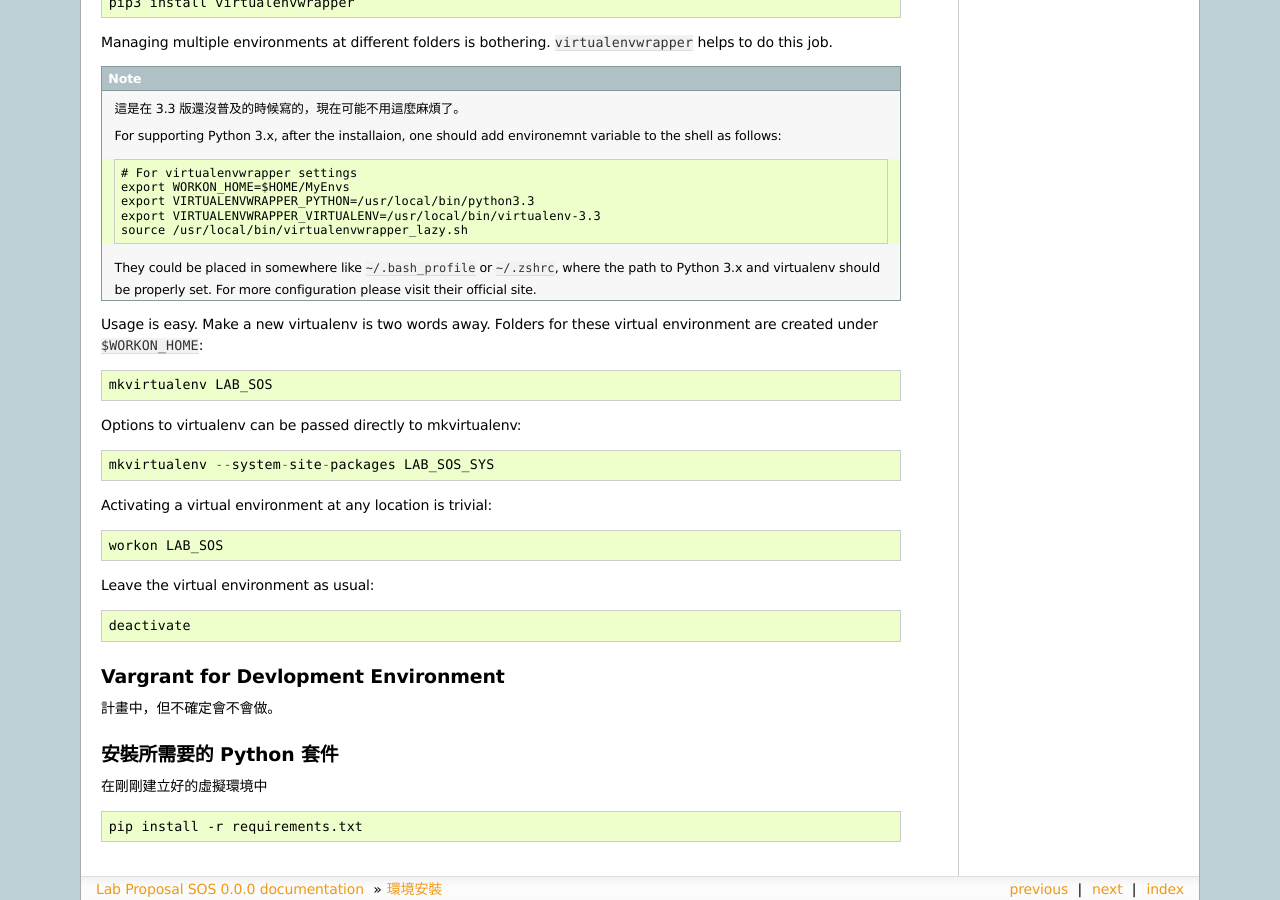
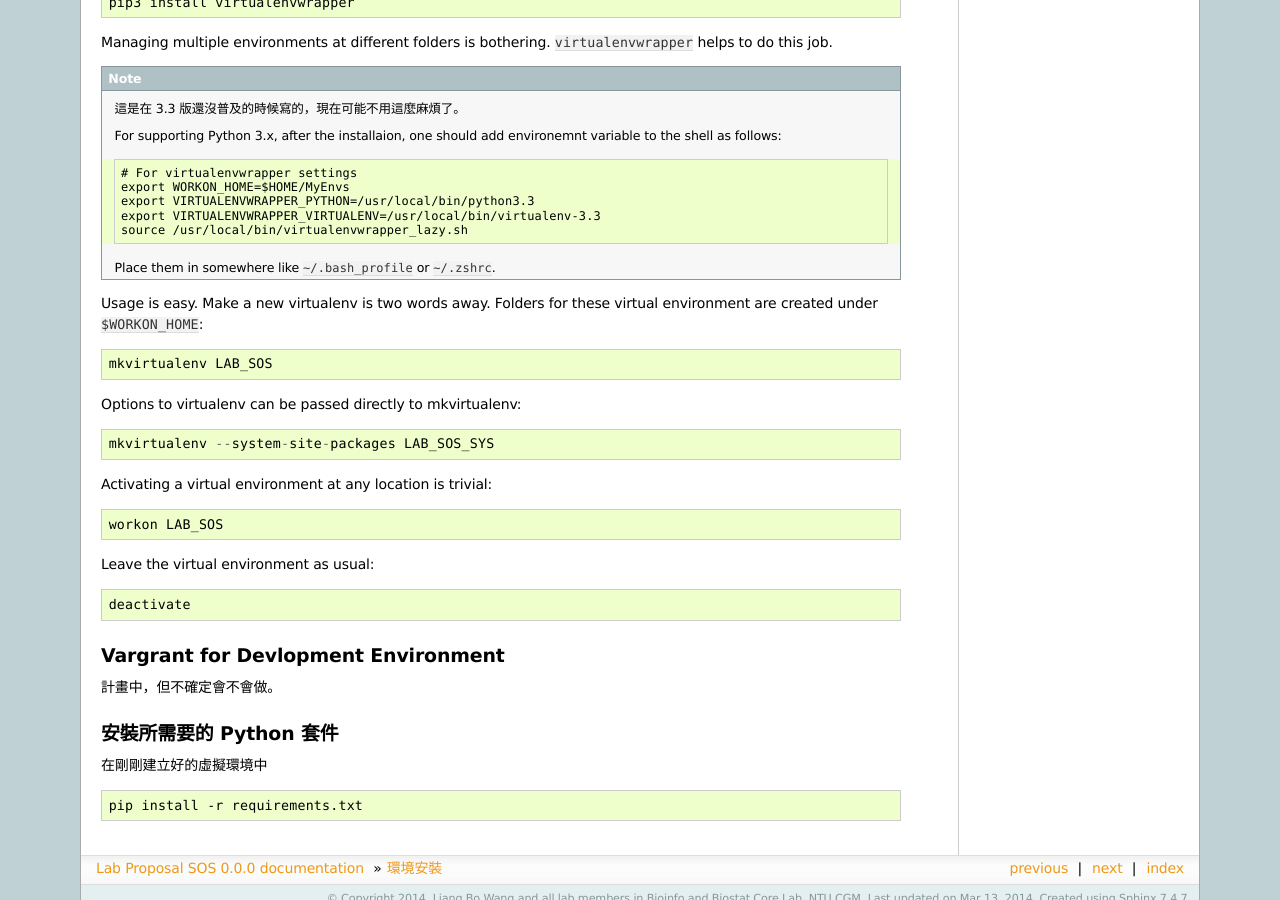
Before and after one commit to ccwang002/lab-proposal-sos, a Sphinx documentation site: the page built from docs/install.rst, in a window 1280 px wide and 900 px high, scrolled down 1622 px. Built offline with Sphinx 7.4.7, drawn with Linux system fonts in a browser that asks for light colours.

Commit message:
clean mess in doc

```diff
--- a/docs/install.rst
+++ b/docs/install.rst
@@ -131,9 +131,7 @@ Managing multiple environments at different folders is bothering.
         export VIRTUALENVWRAPPER_VIRTUALENV=/usr/local/bin/virtualenv-3.3
         source /usr/local/bin/virtualenvwrapper_lazy.sh
 
-    They could be placed in somewhere like ``~/.bash_profile`` or ``~/.zshrc``,
-    where the path to Python 3.x and virtualenv should be properly set.
-    For more configuration please visit their official site.
+    Place them in somewhere like ``~/.bash_profile`` or ``~/.zshrc``.
 
 Usage is easy. Make a new virtualenv is two words away.
 Folders for these virtual environment are created under  ``$WORKON_HOME``::
```
